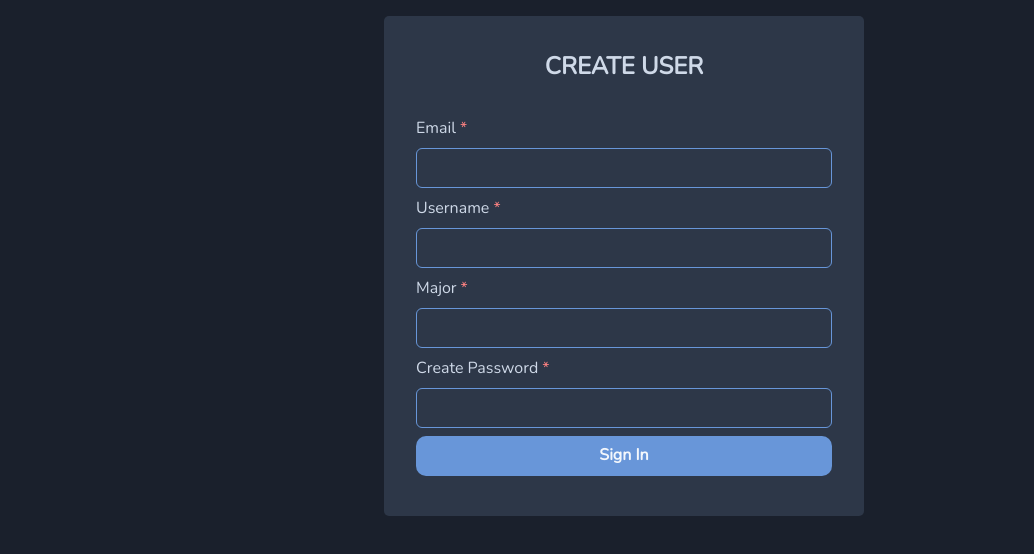
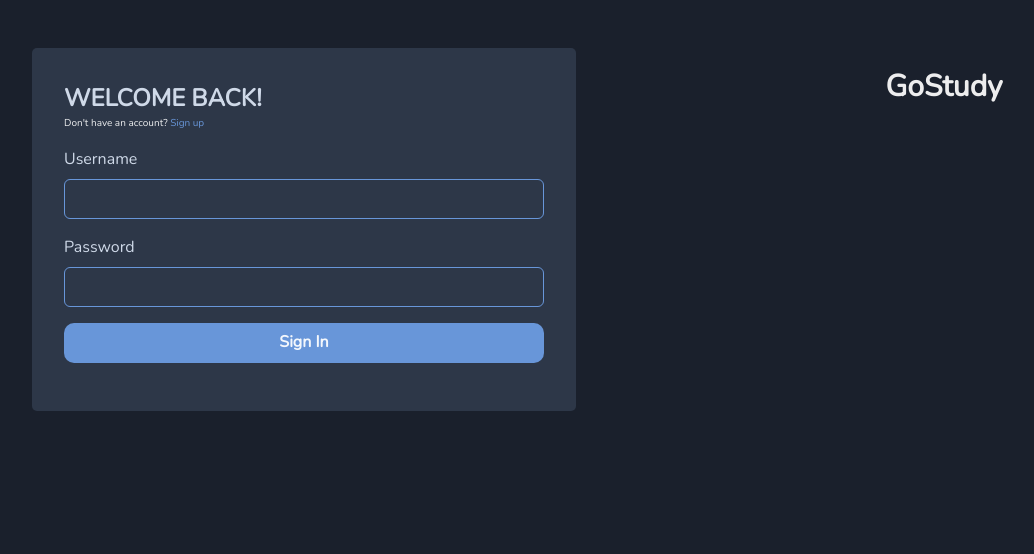
Before and after one commit to KeatonShawhan/goStudy, a React (Vite) app in the folder frontend/Frontend-React-App/: page / in a window 1280 px wide. Shown: the top 554 px of the page, without its empty margins (16-1050 px from the left). Built offline with nearby package versions, Linux system fonts and the light colour scheme; no server answers.

Commit message:
Created Routing and Form submission

```diff
--- a/frontend/Frontend-React-App/package.json
+++ b/frontend/Frontend-React-App/package.json
@@ -18,7 +18,8 @@
     "axios": "^1.5.0",
     "framer-motion": "^10.16.1",
     "react": "^18.2.0",
-    "react-dom": "^18.2.0"
+    "react-dom": "^18.2.0",
+    "react-router-dom": "^6.15.0"
   },
   "devDependencies": {
     "@types/node": "^20.5.7",
--- a/frontend/Frontend-React-App/src/App.tsx
+++ b/frontend/Frontend-React-App/src/App.tsx
@@ -1,12 +1,17 @@
-import { Box } from "@chakra-ui/react";
+import LoginPage from "./pages/LoginPage";
 import CreateUserPage from "./pages/CreateUserPage";
+import { BrowserRouter as Router, Routes, Route } from "react-router-dom";
+
 
 function App() {
 
   return (
-    <Box width='100%' height='30rem'>
-      <CreateUserPage/>
-    </Box>
+      <Router>
+        <Routes>
+          <Route path="/" element={<LoginPage/>} />
+          <Route path="/register" element={<CreateUserPage/>} />
+        </Routes>
+      </Router>
   )
 }
 
--- a/frontend/Frontend-React-App/src/components/CreateUserCard.tsx
+++ b/frontend/Frontend-React-App/src/components/CreateUserCard.tsx
@@ -1,23 +1,18 @@
 import { FormControl, FormLabel, Input, Button, Box, Text } from "@chakra-ui/react"
 import axios from "axios"
+import { Link } from "react-router-dom";
 import { ChangeEvent, useState } from "react"
-
+import User from "../entities/User";
+import Error from "../entities/Error";
 const hostName = import.meta.env.VITE_HOST_NAME;
 
-interface User {
-  username: string,
-  password: string,
-  email: string,
-  major: string
-}
 interface UserSuccess {
   message: string;
   user_id: number;
 }
 
-interface UserError {
-  error: string;
-}
+
+
 
 // const dummyUser: User = {
 //   username: 'clay',
@@ -27,9 +22,15 @@ interface UserError {
 // }
 
 
+
 const CreateUserCard = () => {
-  const [error, setError] = useState<UserError[]>([]);
-  const [users, setUsers] = useState<UserSuccess[]>([]);
+  const [error, setError] = useState<Error>({
+    error: ''
+  });
+  const [users, setUsers] = useState<UserSuccess>({
+    message: '',
+    user_id: 0
+  });
   const [formData, setFormData] = useState<User>({
     username: '',
     password: '',
@@ -45,10 +46,10 @@ const CreateUserCard = () => {
       }
     })
     .then((res) => {
-      setUsers(res.data),
+      setUsers({message: res.data.message, user_id: res.data.user_id}),
       console.log(res)
     })
-    .catch(err => setError(err))
+    .catch(err => setError({error: err.error}))
   }
 
   const handleInputChange = (e: ChangeEvent<HTMLInputElement>) => {
@@ -59,17 +60,18 @@ const CreateUserCard = () => {
     }));
   };
 
+
   const handleSubmit = (e: React.FormEvent) => {
     e.preventDefault();
     apiRequest();
-    console.log(formData);
   }
 
   return (
     <Box width='100%' display='flex' justifyContent='center' alignItems='center' marginTop='1rem'>
       <Box  width='30rem' background='gray.700' borderRadius='5px' padding='2rem' marginBottom='1rem'>
         <Text color='#cfd9e8' fontWeight='bold' fontSize='2xl' textAlign='center' marginBottom='2rem'>CREATE USER</Text>
-          <FormControl marginBottom='.5rem' isRequired onSubmit={handleSubmit}>
+        <form onSubmit={handleSubmit}>
+        <FormControl marginBottom='.5rem' isRequired>
 
             <FormLabel color='#cfd9e8' htmlFor="email">Email</FormLabel>
             <Input type='email' id="email" name="email" marginBottom='.5rem' border='1px solid #6896d9' onChange={handleInputChange}/>
@@ -81,12 +83,13 @@ const CreateUserCard = () => {
             <Input type='text' id="major" name="major" marginBottom='.5rem' border='1px solid #6896d9' onChange={handleInputChange}/>
 
             <FormLabel color='#cfd9e8' htmlFor="createpassword">Create Password</FormLabel>
-            <Input type='password' id="createpassword" name="password" border='1px solid #6896d9' marginBottom='.5rem' onChange={handleInputChange}/>
-
-            <Button borderRadius='10px' width='100%' background='#6896d9' type="submit">Sign In</Button>
+            <Input type='password' id="createpassword" name="password" border='1px solid #6896d9' marginBottom='2rem' onChange={handleInputChange}/>
+            <Link to='/'>
+            <Button borderRadius='10px' width='100%' background='#6896d9' type="submit" >Sign Up</Button>
+            </Link>
           </FormControl>
-          <Text>{users.map(user => <p id={user.message}>{user.user_id}</p>)}</Text>
-          <Text>{error.map(err => <p id={err.error}>{err.error}</p>)}</Text>
+          <Text>{users.message ? users.message : error.error}</Text>
+        </form>
       </Box>
     </Box>
   )
--- a/frontend/Frontend-React-App/src/components/LoginCard.tsx
+++ b/frontend/Frontend-React-App/src/components/LoginCard.tsx
@@ -1,18 +1,69 @@
-import { Box, FormControl, FormLabel, Input, Text, Link, Button } from '@chakra-ui/react'
+import { Box, FormControl, FormLabel, Input, Text, Button} from '@chakra-ui/react'
+import axios from 'axios'
+import { Link } from 'react-router-dom';
+import { ChangeEvent, useState } from 'react'
+import Error from '../entities/Error';
+const hostName = import.meta.env.VITE_HOST_NAME;
+
+
+//
 
 const LoginCard = () => {
+  const [loginError, setLoginError] = useState<Error>({
+    error: ''
+  })
+  const [loginData, setLoginData] = useState({
+    username: '',
+    password: ''
+  })
+  const loginRequest = () => {
+        axios // make API Request
+        .post(`${hostName}/api/login`, loginData, {
+            headers: {
+            'Content-Type': 'application/json'
+            }
+        })
+        .then((res) => {
+            // this will give you the token in a json object, so put it in local storage
+            localStorage.setItem('token', res.data.token)
+            console.log(res)
+        })
+        // do smth with error if it happens
+        .catch(err => setLoginError(err))
+    }
+
+    const handleInputChange = (e: ChangeEvent<HTMLInputElement>) => {
+      const { name, value } = e.target;
+      setLoginData(() => ({
+        ...loginData,
+        [name]: value,
+      }));
+    };
+
+    const handleSubmit = (e: React.FormEvent) => {
+      e.preventDefault();
+      loginRequest();
+    }
   return (
     <Box width='100%' overflow='hidden' background='gray.700' borderRadius='5px' padding='2rem'>
     <Text color='#cfd9e8' fontWeight='bold' fontSize='2xl'>WELCOME BACK!</Text>
-    <Text fontSize='2xs' marginBottom='1rem'>Don't have an account? <Link color='#6896d9'>Sign up</Link></Text>
+    <Text fontSize='2xs' marginBottom='1rem'>Don't have an account? <p style={{color: "#6896d9", display: 'inline-block'}}><Link to='/register' >Sign up</Link></p></Text>
+
+    <form onSubmit={handleSubmit}>
     <FormControl marginBottom='1rem'>
-    <FormLabel color='#cfd9e8'>Email</FormLabel>
-    <Input type='email' marginBottom='1rem' border='1px solid #6896d9' />
-    <FormLabel color='#cfd9e8'>Password</FormLabel>
-    <Input type='password' border='1px solid #6896d9' marginBottom='1rem' />
-    <Link marginBottom='1.5rem' fontSize='2xs' display='flex' justifyContent='right' color='#6896d9'>Forgot Password?</Link>
-    <Button borderRadius='10px' width='100%' background='#6896d9'>Sign In</Button>
+
+    <FormLabel color='#cfd9e8' htmlFor='username'>Username</FormLabel>
+    <Input type='text' name='username' id='username' marginBottom='1rem' border='1px solid #6896d9' onChange={handleInputChange}/>
+
+    <FormLabel color='#cfd9e8' htmlFor='password'>Password</FormLabel>
+    <Input type='password' id='password' name='password' border='1px solid #6896d9' marginBottom='1rem' onChange={handleInputChange}/>
+
+    {/* Forgot Password? */}
+
+    <Button borderRadius='10px' width='100%' background='#6896d9' type='submit'>Sign In</Button>
     </FormControl>
+    </form>
+    <Text>{loginError ? loginError.error : 'Success'}</Text>
     </Box>
   )
 }
--- /dev/null
+++ b/frontend/Frontend-React-App/src/entities/Error.ts
@@ -0,0 +1,3 @@
+export default interface Error {
+    error: string;
+  }
--- /dev/null
+++ b/frontend/Frontend-React-App/src/entities/User.ts
@@ -0,0 +1,7 @@
+
+export default interface User {
+    username: string,
+    password: string,
+    email: string,
+    major: string
+  }
--- a/frontend/Frontend-React-App/src/pages/CreateUserPage.tsx
+++ b/frontend/Frontend-React-App/src/pages/CreateUserPage.tsx
@@ -1,9 +1,12 @@
+import { Box } from "@chakra-ui/react"
 import CreateUserCard from "../components/CreateUserCard"
 
 
 const CreateUserPage = () => {
   return (
-    <CreateUserCard/>
+    <Box width='100%' height='30rem'>
+      <CreateUserCard/>
+    </Box>
   )
 }
 
--- a/frontend/Frontend-React-App/src/pages/LoginPage.tsx
+++ b/frontend/Frontend-React-App/src/pages/LoginPage.tsx
@@ -1,14 +1,15 @@
-import { Grid, GridItem } from "@chakra-ui/react"
+import { Box, Grid, GridItem } from "@chakra-ui/react"
 import LoginCard from "../components/LoginCard"
 import LoginLogo from "../components/LoginLogo"
 
 const LoginPage = () => {
   return (
-    <Grid templateColumns='repeat(2, 50%)'>
-        <GridItem margin='3rem'><LoginCard/></GridItem>
-        <GridItem width='100%' overflow='hidden' display='flex' justifyContent='center' paddingTop='4rem'><LoginLogo/></GridItem>
-    </Grid>
-
+    <Box width='100%' height='30rem'>
+      <Grid templateColumns='repeat(2, 50%)'>
+          <GridItem margin='3rem'><LoginCard/></GridItem>
+          <GridItem width='100%' overflow='hidden' display='flex' justifyContent='center' paddingTop='4rem'><LoginLogo/></GridItem>
+      </Grid>
+    </Box>
   )
 }
 
```
Also changed, not shown: frontend/Frontend-React-App/src/components/apicall.tsx (+66 -69 lines), 1 other file (tests, documents, lock files or other folders).
